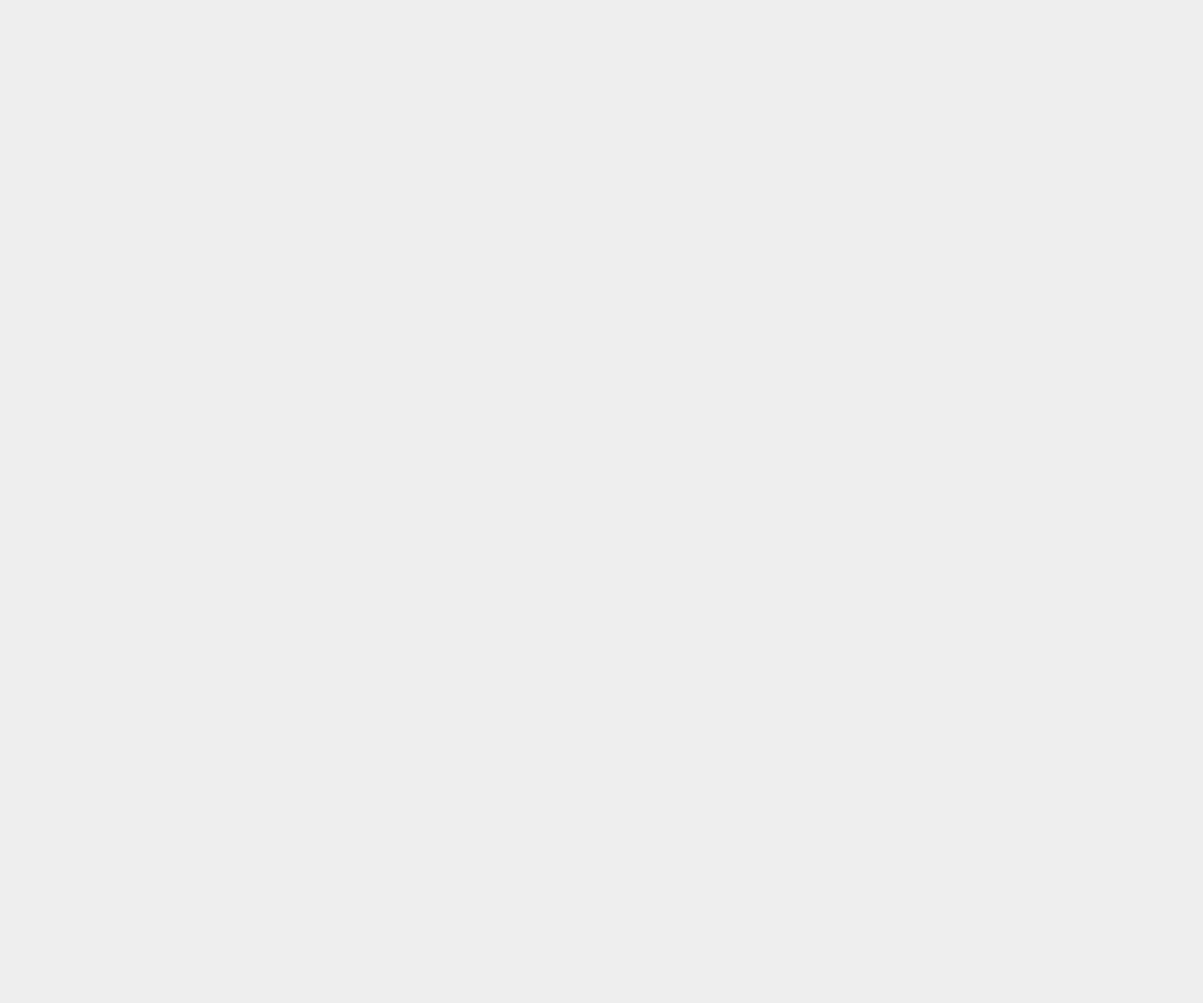
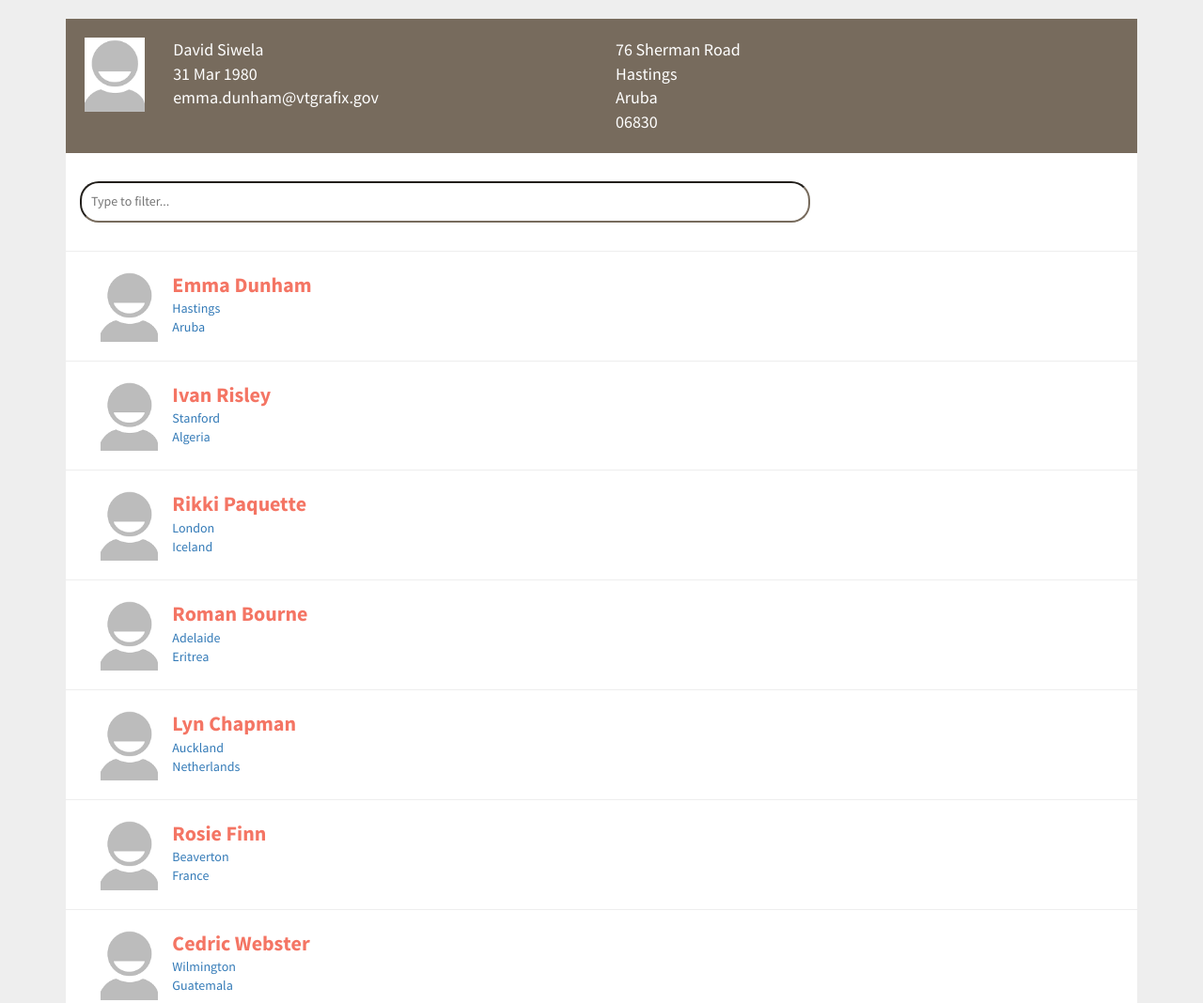
Before and after one commit to qiqakotyi/Users, a website: page index.html at #/index in a window 1280 px wide. Shown: the top 1068 px of the page at 94% size. Before the commit the page ends 800 px from the top, so only its background shows below. Drawn offline with Linux system fonts and the light colour scheme; files that its build step writes are made by us from their sources.

Commit message:
small changes

```diff
--- a/public/css/pages/_users.scss
+++ b/public/css/pages/_users.scss
@@ -33,12 +33,16 @@
       padding: 0;
 
       .item {
-
+        margin: 0;
         padding: 20px 22px;
         border-bottom: 1px solid $bg-color;
 
         &:hover {
           background: $hover-color;
+        }
+
+        a {
+          text-decoration: none;
         }
       }
       .name {
--- a/public/js/users-app.js
+++ b/public/js/users-app.js
@@ -7,9 +7,11 @@
                     templateUrl: "views/users.html",
                     controller: 'UsersCtrl'
                 })
-                .when('/index.html', {
+                .when('/index', {
                     templateUrl: "views/users.html",
                     controller: 'UsersCtrl'
-                });
+                })
+                .otherwise({redirectTo: '/index'}
+                );
         });
 })(angular);
--- a/views/users.html
+++ b/views/users.html
@@ -38,10 +38,10 @@
     </div>
     <div class="row users">
         <div class="col-md-12 list">
-            <div class="item" ng-repeat="user in users | filter: query | limitTo: pageSize : (currentPage - 1) * pageSize ">
+            <div class="item row" ng-repeat="user in users | filter: query | limitTo: pageSize : (currentPage - 1) * pageSize ">
                 <a href ng-click="">
-                    <div class="user-">
-
+                    <div class="user-img col-md-1">
+                        <img class="img-responsive" src="public/images/placeholder.png">
                     </div>
                     <div class="name">{{user.first_name}} {{user.last_name}}</div>
                     <div>{{user.city}}</div>
```
Also changed, not shown: public/css/site.css, public/css/site.min.css, public/dist/js/combined2.min.js, public/dist/js/users-app.min.js.
